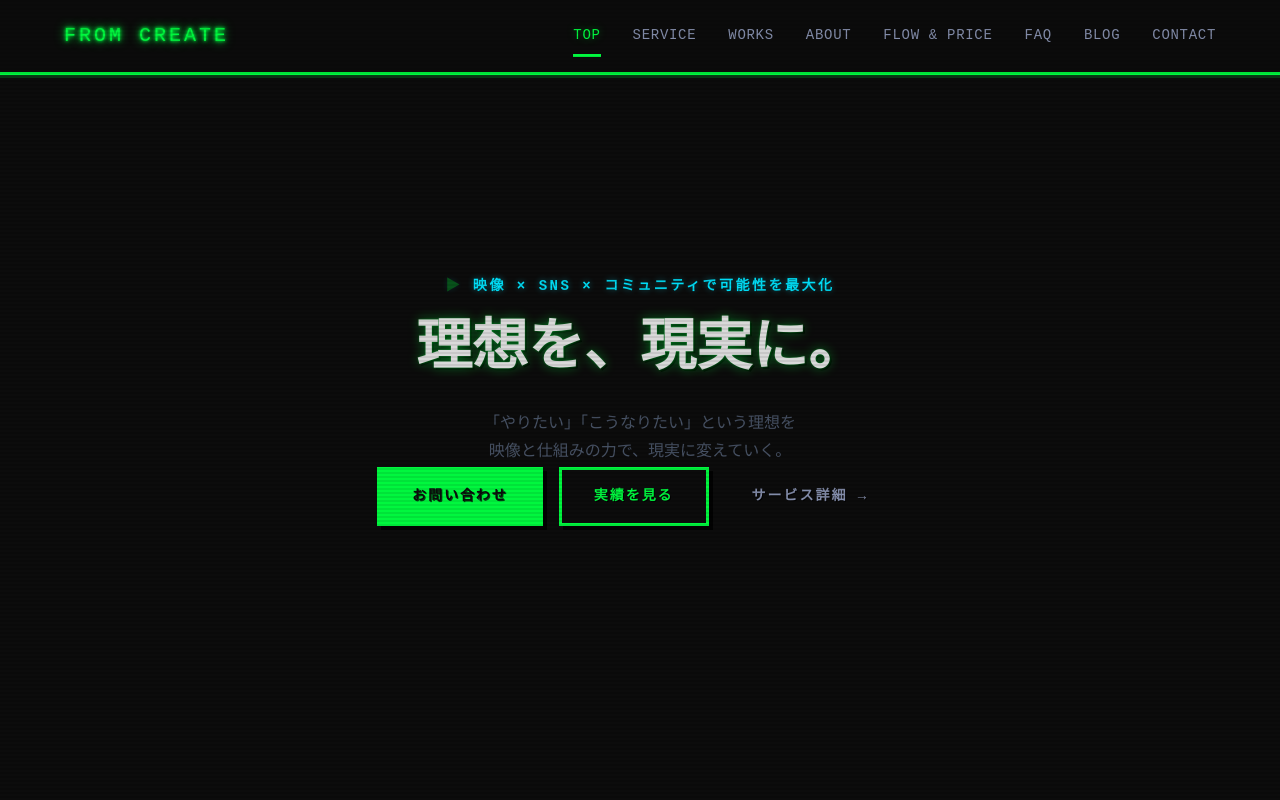
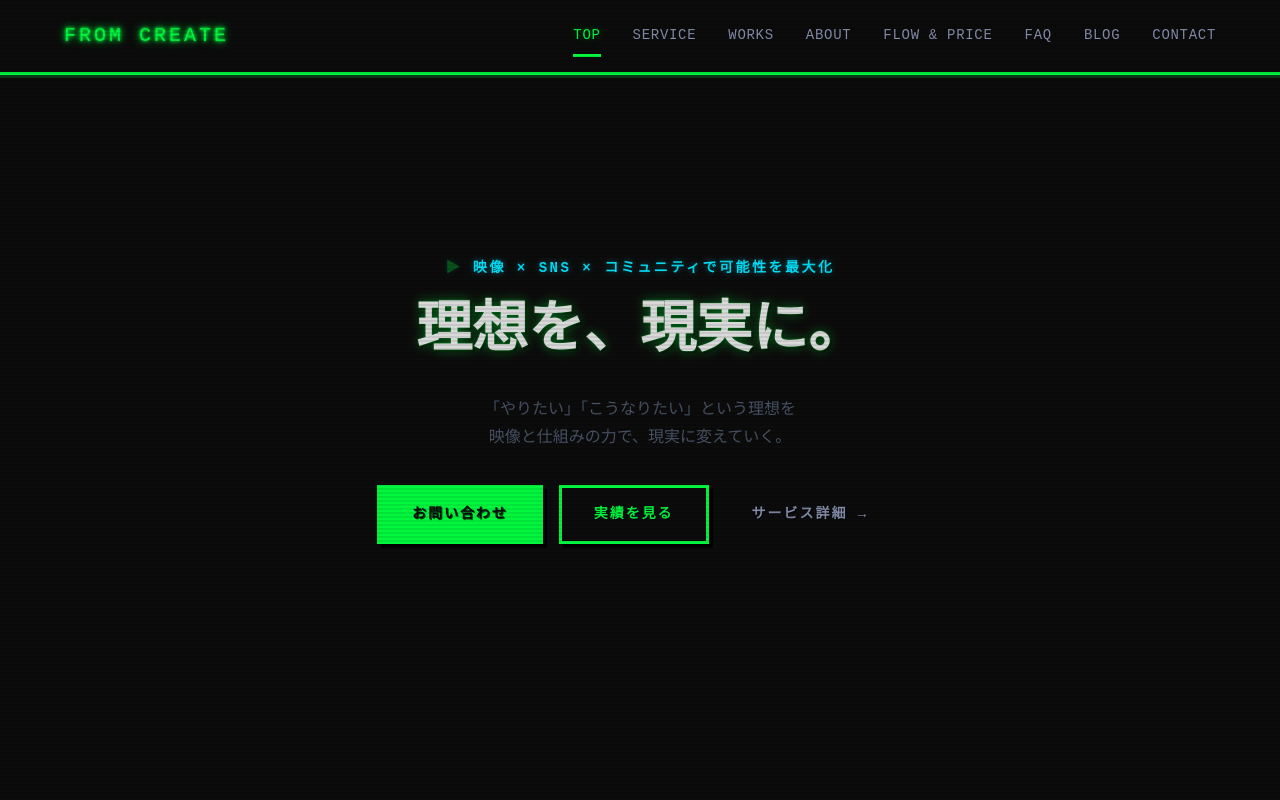
Before and after one commit to kazuki0819/hp_fromcreate_retro_style, a Next.js app: page / in a window 1280 px wide. Shown: the top 800 px of the page. Built offline with nearby package versions, Linux system fonts and the light colour scheme; a web font is replaced by a local one.

Commit message:
fix: equalize hero text and button spacing

```diff
--- a/app/globals.css
+++ b/app/globals.css
@@ -466,6 +466,7 @@ button {
   gap: 1rem;
   justify-content: center;
   flex-wrap: wrap;
+  margin-top: 2rem;
 }
 
 /* ----------------------------------------
--- a/app/page.tsx
+++ b/app/page.tsx
@@ -15,7 +15,7 @@ export default function HomePage() {
         <div className="hero-content fade-up is-visible">
           <p className="hero-kicker">映像 × SNS × コミュニティで可能性を最大化</p>
           <h1>理想を、現実に。</h1>
-          <p style={{ marginTop: '1rem', color: 'var(--text-dim)' }}>
+          <p style={{ marginTop: '1.5rem', color: 'var(--text-dim)' }}>
             「やりたい」「こうなりたい」という理想を<br />
             映像と仕組みの力で、現実に変えていく。
           </p>
```
